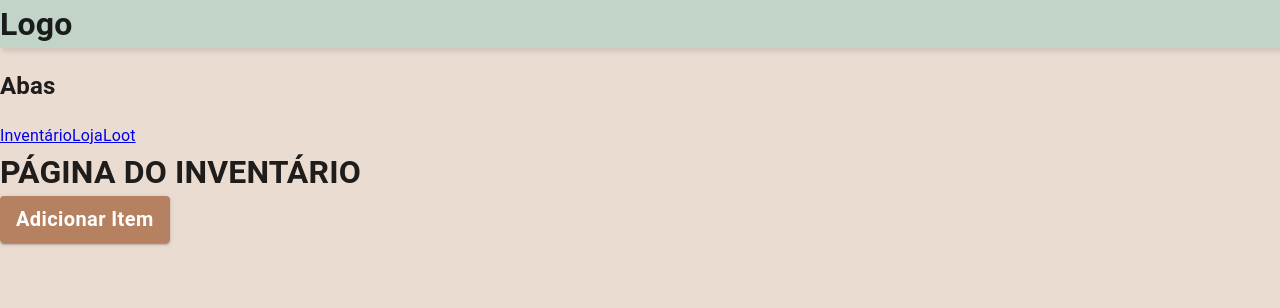
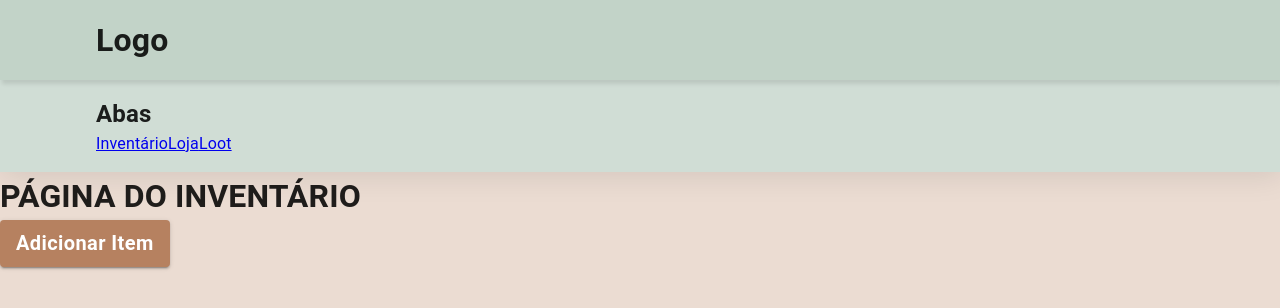
Before and after one commit to Bruno-Gualberto/DnD_inventory, a React (Create React App) app: page / in a window 1280 px wide. Shown: the top 308 px of the page. Built offline with nearby package versions, Linux system fonts and the light colour scheme.

Commit message:
Refactor Header and Tabs components to use Box from MUI for layout

```diff
--- a/src/components/Header.jsx
+++ b/src/components/Header.jsx
@@ -1,17 +1,21 @@
 import { useTheme } from "@mui/material/styles";
-import { Typography } from "@mui/material";
+import { Box, Typography } from "@mui/material";
 
 export default function Header() {
   const theme = useTheme();
 
   return (
-    <div
-      style={{
+    <Box
+      sx={{
         backgroundColor: theme.palette.primary[300],
         boxShadow: theme.palette.shadow.soft,
+        px: 12,
+        py: 2,
+        position: "relative",
+        zIndex: 2,
       }}
     >
       <Typography variant='titleBold'>Logo</Typography>
-    </div>
+    </Box>
   );
 }
--- a/src/components/Tabs.jsx
+++ b/src/components/Tabs.jsx
@@ -1,12 +1,25 @@
 import { Link } from "react-router";
+import { useTheme } from "@mui/material/styles";
+import { Box, Typography } from "@mui/material";
 
 export default function Tabs() {
+  const theme = useTheme();
+
   return (
-    <div>
-      <h2>Abas</h2>
+    <Box
+      sx={{
+        backgroundColor: theme.palette.primary[200],
+        boxShadow: theme.palette.shadow.big,
+        px: 12,
+        py: 2,
+        position: "relative",
+        zIndex: 1,
+      }}
+    >
+      <Typography variant='subtitleBold'>Abas</Typography>
       <Link to='/'>Inventário</Link>
       <Link to='/store'>Loja</Link>
       <Link to='/loot'>Loot</Link>
-    </div>
+    </Box>
   );
 }
```
